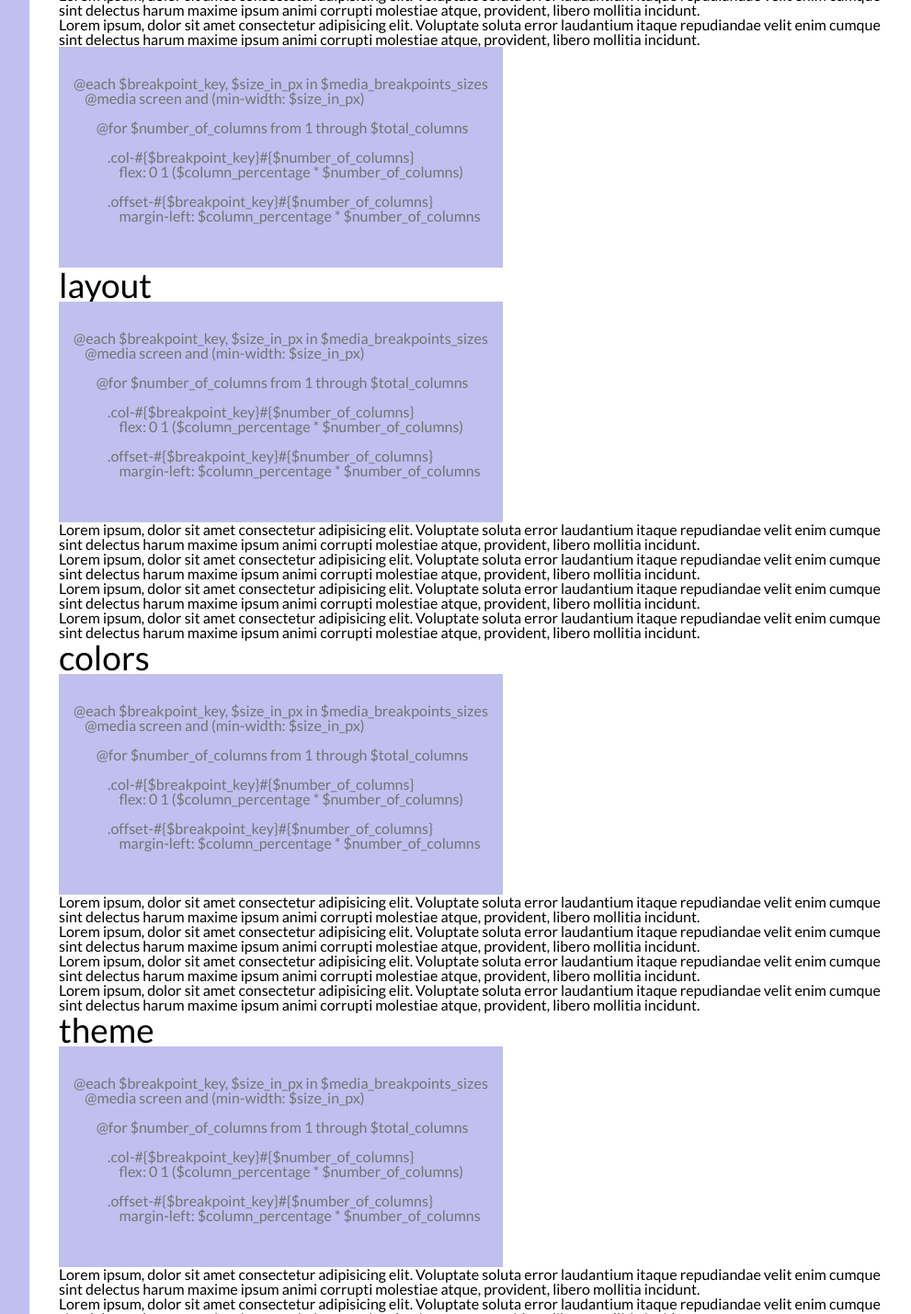
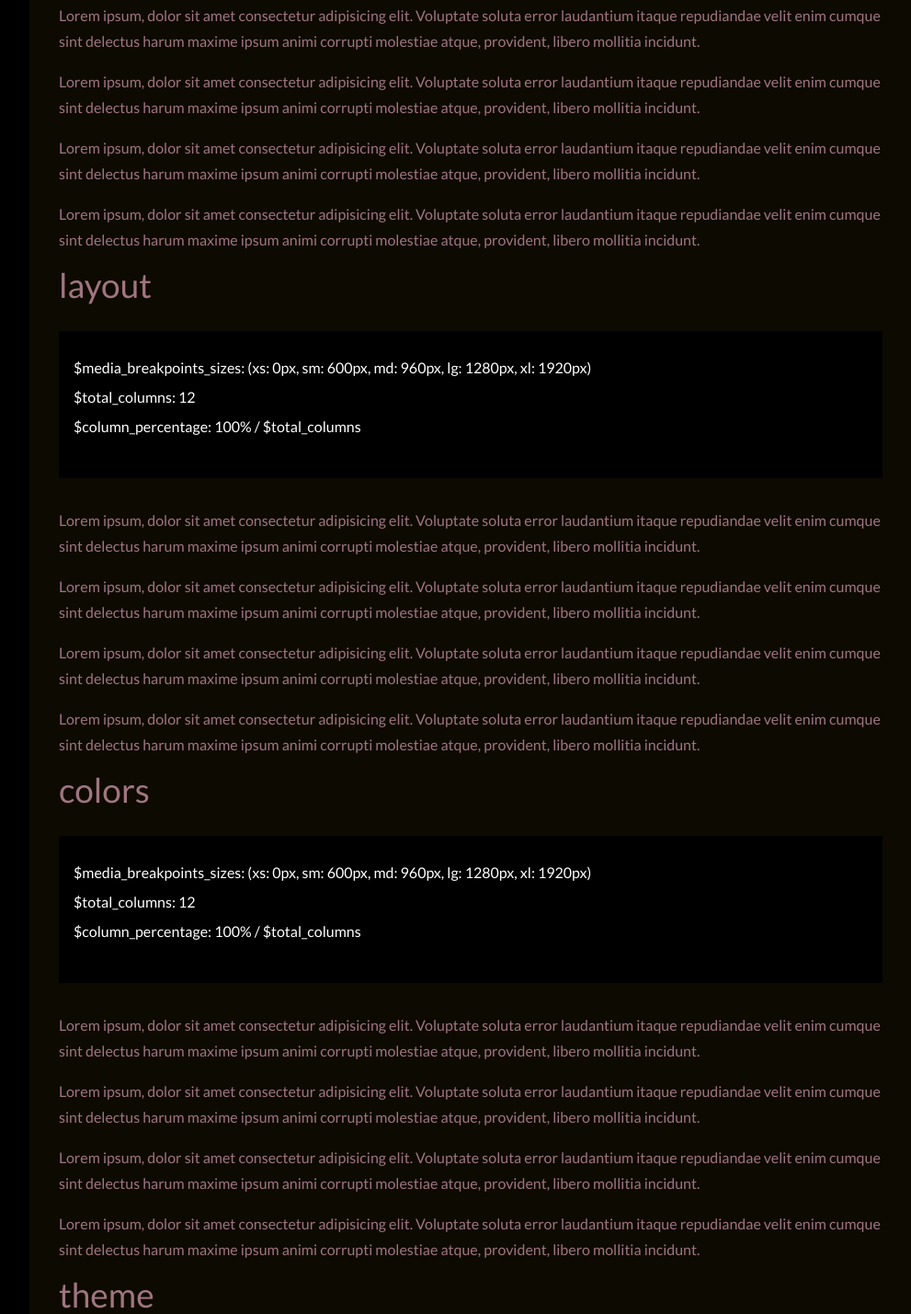
Before and after one commit to italopolazzi/freeCodeCamp, a plain HTML site: page technicalDocumentationPage/index.html in a window 1280 px wide. Shown: the part 440-1869 px from the top of the page at 92% size, without its empty margins (288-1279 px from the left). Drawn offline with Linux system fonts and the light colour scheme.

Commit message:
add: dark mode

```diff
--- a/technicalDocumentationPage/css/_font_sizes.sass
+++ b/technicalDocumentationPage/css/_font_sizes.sass
@@ -1,4 +1,5 @@
 $html-font-size: 1rem
+$line-height: map-get($goldens-map, golden28)
 
 // HEADINGS FONT-SIZES
 $h-font-sizes: (h1: golden67, h2: golden50, h3: golden37, h4: golden28, h5: golden21, h6: golden16)
--- a/technicalDocumentationPage/css/_main_styles.sass
+++ b/technicalDocumentationPage/css/_main_styles.sass
@@ -11,6 +11,12 @@ body
     font-weight: normal
     // overflow-x: hidden
 
+body p, body li
+    line-height: $line-height
+
+body main * > *
+    margin: 1rem 0
+
 img
     width: 100%
     position: relative
--- a/technicalDocumentationPage/index.html
+++ b/technicalDocumentationPage/index.html
@@ -11,11 +11,11 @@
     <link rel="stylesheet" href="css/index.css">
 </head>
 
-<body class="main-yellow color-main-black ">
-    <!-- <ul class="sr-only">
+<body class="main-yellow color-main-black dark">
+    <ul class="sr-only">
         <li><a tabindex="0" href="#navbar">Skip to Navigation</a></li>
         <li><a tabindex="0" href="#main-doc">Skip to Main Content</a></li>
-    </ul> -->
+    </ul>
     <nav id="navbar" class="main-blue">
         <header></header>
         <ul>
@@ -26,6 +26,8 @@
             <li><a href="#ui_elements" class="nav-link color-main-white">ui elements</a></li>
         </ul>
 
+        <label for="dark_mode">Dark Mode</label>
+        <input type="checkbox" name="dark_mode" id="dark_mode">
     </nav>
     <main id="main-doc" class="pa8 container">
         <H1>CSS lib based in Vuetify and Material Design</H1>
@@ -34,10 +36,7 @@
                 spacings
             </header>
             <div class="row">
-
-
-
-                    <pre class="col-xs6 offset-md2 col-md8 main-blue color-main-white">
+                <pre class="col-md12 main-blue color-main-white">
 <code>
 $media_breakpoints_sizes: (xs: 0px, sm: 600px, md: 960px, lg: 1280px, xl: 1920px)
 
@@ -61,64 +60,34 @@ $column_percentage: 100% / $total_columns
                 repudiandae velit enim cumque sint delectus harum maxime ipsum animi corrupti molestiae atque,
                 provident, libero mollitia incidunt.</li>
 
-            <div class="row">
-                <div class="offset-md2 col-md8"></div>
-                <pre class="main-blue color-main-white">
-<code>
-@each $breakpoint_key, $size_in_px in $media_breakpoints_sizes
-    @media screen and (min-width: $size_in_px)
-
-        @for $number_of_columns from 1 through $total_columns
-
-            .col-#{$breakpoint_key}#{$number_of_columns}
-                flex: 0 1 ($column_percentage * $number_of_columns)
-
-            .offset-#{$breakpoint_key}#{$number_of_columns}
-                margin-left: $column_percentage * $number_of_columns
-</code>
-            </pre>
-            </div>
         </section>
         <section class="main-section" id="layout">
             <header>
                 layout
             </header>
             <div class="row">
-                <div class="offset-md2 col-md8"></div>
-                <pre class="main-blue color-main-white">
+                <pre class="col-md12 main-blue color-main-white">
 <code>
-@each $breakpoint_key, $size_in_px in $media_breakpoints_sizes
-    @media screen and (min-width: $size_in_px)
+$media_breakpoints_sizes: (xs: 0px, sm: 600px, md: 960px, lg: 1280px, xl: 1920px)
 
-        @for $number_of_columns from 1 through $total_columns
+$total_columns: 12
 
-            .col-#{$breakpoint_key}#{$number_of_columns}
-                flex: 0 1 ($column_percentage * $number_of_columns)
-
-            .offset-#{$breakpoint_key}#{$number_of_columns}
-                margin-left: $column_percentage * $number_of_columns
+$column_percentage: 100% / $total_columns
 </code>
             </pre>
             </div>
-            <p>Lorem ipsum, dolor sit amet consectetur adipisicing elit. Voluptate soluta error
-                laudantium itaque
-                repudiandae velit enim cumque sint delectus harum maxime ipsum animi corrupti
-                molestiae atque,
+
+            <p>Lorem ipsum, dolor sit amet consectetur adipisicing elit. Voluptate soluta error laudantium itaque
+                repudiandae velit enim cumque sint delectus harum maxime ipsum animi corrupti molestiae atque,
                 provident, libero mollitia incidunt.</p>
-            <p>Lorem ipsum, dolor sit amet consectetur adipisicing elit. Voluptate soluta error
-                laudantium itaque
-                repudiandae velit enim cumque sint delectus harum maxime ipsum animi corrupti
-                molestiae atque,
+            <p>Lorem ipsum, dolor sit amet consectetur adipisicing elit. Voluptate soluta error laudantium itaque
+                repudiandae velit enim cumque sint delectus harum maxime ipsum animi corrupti molestiae atque,
                 provident, libero mollitia incidunt.</p>
-            <li>Lorem ipsum, dolor sit amet consectetur adipisicing elit. Voluptate soluta error
-                laudantium itaque
-                repudiandae velit enim cumque sint delectus harum maxime ipsum animi corrupti
-                molestiae atque,
+            <li>Lorem ipsum, dolor sit amet consectetur adipisicing elit. Voluptate soluta error laudantium itaque
+                repudiandae velit enim cumque sint delectus harum maxime ipsum animi corrupti molestiae atque,
                 provident, libero mollitia incidunt.</li>
-            <li>Lorem ipsum, dolor sit amet consectetur adipisicing elit. Voluptate soluta error
-                laudantium itaque
-                repudiandae velit enim cumque sint delectus harum maxime ipsum animi corrupti
-                molestiae atque,
+            <li>Lorem ipsum, dolor sit amet consectetur adipisicing elit. Voluptate soluta error laudantium itaque
+                repudiandae velit enim cumque sint delectus harum maxime ipsum animi corrupti molestiae atque,
                 provident, libero mollitia incidunt.</li>
         </section>
         <section class="main-section" id="colors">
@@ -126,41 +95,28 @@ $column_percentage: 100% / $total_columns
                 colors
             </header>
             <div class="row">
-                <div class="offset-md2 col-md8"></div>
-                <pre class="main-blue color-main-white">
+                <pre class="col-md12 main-blue color-main-white">
 <code>
-@each $breakpoint_key, $size_in_px in $media_breakpoints_sizes
-    @media screen and (min-width: $size_in_px)
+$media_breakpoints_sizes: (xs: 0px, sm: 600px, md: 960px, lg: 1280px, xl: 1920px)
 
-        @for $number_of_columns from 1 through $total_columns
+$total_columns: 12
 
-            .col-#{$breakpoint_key}#{$number_of_columns}
-                flex: 0 1 ($column_percentage * $number_of_columns)
-
-            .offset-#{$breakpoint_key}#{$number_of_columns}
-                margin-left: $column_percentage * $number_of_columns
+$column_percentage: 100% / $total_columns
 </code>
             </pre>
             </div>
-            <p>Lorem ipsum, dolor sit amet consectetur adipisicing elit. Voluptate soluta error
-                laudantium itaque
-                repudiandae velit enim cumque sint delectus harum maxime ipsum animi corrupti
-                molestiae atque,
+
+            <p>Lorem ipsum, dolor sit amet consectetur adipisicing elit. Voluptate soluta error laudantium itaque
+                repudiandae velit enim cumque sint delectus harum maxime ipsum animi corrupti molestiae atque,
                 provident, libero mollitia incidunt.</p>
-            <p>Lorem ipsum, dolor sit amet consectetur adipisicing elit. Voluptate soluta error
-                laudantium itaque
-                repudiandae velit enim cumque sint delectus harum maxime ipsum animi corrupti
-                molestiae atque,
+            <p>Lorem ipsum, dolor sit amet consectetur adipisicing elit. Voluptate soluta error laudantium itaque
+                repudiandae velit enim cumque sint delectus harum maxime ipsum animi corrupti molestiae atque,
                 provident, libero mollitia incidunt.</p>
-            <li>Lorem ipsum, dolor sit amet consectetur adipisicing elit. Voluptate soluta error
-                laudantium itaque
-                repudiandae velit enim cumque sint delectus harum maxime ipsum animi corrupti
-                molestiae atque,
+            <li>Lorem ipsum, dolor sit amet consectetur adipisicing elit. Voluptate soluta error laudantium itaque
+                repudiandae velit enim cumque sint delectus harum maxime ipsum animi corrupti molestiae atque,
                 provident, libero mollitia incidunt.</li>
-            <li>Lorem ipsum, dolor sit amet consectetur adipisicing elit. Voluptate soluta error
-                laudantium itaque
-                repudiandae velit enim cumque sint delectus harum maxime ipsum animi corrupti
-                molestiae atque,
+            <li>Lorem ipsum, dolor sit amet consectetur adipisicing elit. Voluptate soluta error laudantium itaque
+                repudiandae velit enim cumque sint delectus harum maxime ipsum animi corrupti molestiae atque,
                 provident, libero mollitia incidunt.</li>
         </section>
         <section class="main-section" id="theme">
@@ -168,41 +124,28 @@ $column_percentage: 100% / $total_columns
                 theme
             </header>
             <div class="row">
-                <div class="offset-md2 col-md8"></div>
-                <pre class="main-blue color-main-white">
+                <pre class="col-md12 main-blue color-main-white">
 <code>
-@each $breakpoint_key, $size_in_px in $media_breakpoints_sizes
-    @media screen and (min-width: $size_in_px)
+$media_breakpoints_sizes: (xs: 0px, sm: 600px, md: 960px, lg: 1280px, xl: 1920px)
 
-        @for $number_of_columns from 1 through $total_columns
+$total_columns: 12
 
-            .col-#{$breakpoint_key}#{$number_of_columns}
-                flex: 0 1 ($column_percentage * $number_of_columns)
-
-            .offset-#{$breakpoint_key}#{$number_of_columns}
-                margin-left: $column_percentage * $number_of_columns
+$column_percentage: 100% / $total_columns
 </code>
             </pre>
             </div>
-            <p>Lorem ipsum, dolor sit amet consectetur adipisicing elit. Voluptate soluta error
-                laudantium itaque
-                repudiandae velit enim cumque sint delectus harum maxime ipsum animi corrupti
-                molestiae atque,
+
+            <p>Lorem ipsum, dolor sit amet consectetur adipisicing elit. Voluptate soluta error laudantium itaque
+                repudiandae velit enim cumque sint delectus harum maxime ipsum animi corrupti molestiae atque,
                 provident, libero mollitia incidunt.</p>
-            <p>Lorem ipsum, dolor sit amet consectetur adipisicing elit. Voluptate soluta error
-                laudantium itaque
-                repudiandae velit enim cumque sint delectus harum maxime ipsum animi corrupti
-                molestiae atque,
+            <p>Lorem ipsum, dolor sit amet consectetur adipisicing elit. Voluptate soluta error laudantium itaque
+                repudiandae velit enim cumque sint delectus harum maxime ipsum animi corrupti molestiae atque,
                 provident, libero mollitia incidunt.</p>
-            <li>Lorem ipsum, dolor sit amet consectetur adipisicing elit. Voluptate soluta error
-                laudantium itaque
-                repudiandae velit enim cumque sint delectus harum maxime ipsum animi corrupti
-                molestiae atque,
+            <li>Lorem ipsum, dolor sit amet consectetur adipisicing elit. Voluptate soluta error laudantium itaque
+                repudiandae velit enim cumque sint delectus harum maxime ipsum animi corrupti molestiae atque,
                 provident, libero mollitia incidunt.</li>
-            <li>Lorem ipsum, dolor sit amet consectetur adipisicing elit. Voluptate soluta error
-                laudantium itaque
-                repudiandae velit enim cumque sint delectus harum maxime ipsum animi corrupti
-                molestiae atque,
+            <li>Lorem ipsum, dolor sit amet consectetur adipisicing elit. Voluptate soluta error laudantium itaque
+                repudiandae velit enim cumque sint delectus harum maxime ipsum animi corrupti molestiae atque,
                 provident, libero mollitia incidunt.</li>
         </section>
         <section class="main-section" id="ui_elements">
@@ -210,45 +153,33 @@ $column_percentage: 100% / $total_columns
                 ui elements
             </header>
             <div class="row">
-                <div class="offset-md2 col-md8"></div>
-                <pre class="main-blue color-main-white">
+                <pre class="col-md12 main-blue color-main-white">
 <code>
-@each $breakpoint_key, $size_in_px in $media_breakpoints_sizes
-    @media screen and (min-width: $size_in_px)
+$media_breakpoints_sizes: (xs: 0px, sm: 600px, md: 960px, lg: 1280px, xl: 1920px)
 
-        @for $number_of_columns from 1 through $total_columns
+$total_columns: 12
 
-            .col-#{$breakpoint_key}#{$number_of_columns}
-                flex: 0 1 ($column_percentage * $number_of_columns)
-
-            .offset-#{$breakpoint_key}#{$number_of_columns}
-                margin-left: $column_percentage * $number_of_columns
+$column_percentage: 100% / $total_columns
 </code>
             </pre>
             </div>
-            <p>Lorem ipsum, dolor sit amet consectetur adipisicing elit. Voluptate soluta error
-                laudantium itaque
-                repudiandae velit enim cumque sint delectus harum maxime ipsum animi corrupti
-                molestiae atque,
+
+            <p>Lorem ipsum, dolor sit amet consectetur adipisicing elit. Voluptate soluta error laudantium itaque
+                repudiandae velit enim cumque sint delectus harum maxime ipsum animi corrupti molestiae atque,
                 provident, libero mollitia incidunt.</p>
-            <p>Lorem ipsum, dolor sit amet consectetur adipisicing elit. Voluptate soluta error
-                laudantium itaque
-                repudiandae velit enim cumque sint delectus harum maxime ipsum animi corrupti
-                molestiae atque,
+            <p>Lorem ipsum, dolor sit amet consectetur adipisicing elit. Voluptate soluta error laudantium itaque
+                repudiandae velit enim cumque sint delectus harum maxime ipsum animi corrupti molestiae atque,
                 provident, libero mollitia incidunt.</p>
-            <li>Lorem ipsum, dolor sit amet consectetur adipisicing elit. Voluptate soluta error
-                laudantium itaque
-                repudiandae velit enim cumque sint delectus harum maxime ipsum animi corrupti
-                molestiae atque,
+            <li>Lorem ipsum, dolor sit amet consectetur adipisicing elit. Voluptate soluta error laudantium itaque
+                repudiandae velit enim cumque sint delectus harum maxime ipsum animi corrupti molestiae atque,
                 provident, libero mollitia incidunt.</li>
-            <li>Lorem ipsum, dolor sit amet consectetur adipisicing elit. Voluptate soluta error
-                laudantium itaque
-                repudiandae velit enim cumque sint delectus harum maxime ipsum animi corrupti
-                molestiae atque,
+            <li>Lorem ipsum, dolor sit amet consectetur adipisicing elit. Voluptate soluta error laudantium itaque
+                repudiandae velit enim cumque sint delectus harum maxime ipsum animi corrupti molestiae atque,
                 provident, libero mollitia incidunt.</li>
         </section>
 
     </main>
+    <script src="js/index.js" type="module"></script>
     <!-- <script src="https://cdn.freecodecamp.org/testable-projects-fcc/v1/bundle.js"></script> -->
 </body>
 
--- a/technicalDocumentationPage/js/index.js
+++ b/technicalDocumentationPage/js/index.js
@@ -0,0 +1,5 @@
+import darkMode from './darkMode.js'
+
+(() => {
+    darkMode()
+})()
```
Also changed, not shown: technicalDocumentationPage/js/darkMode.js (added, +11 -0 lines), technicalDocumentationPage/css/index.css, 1 other file.
